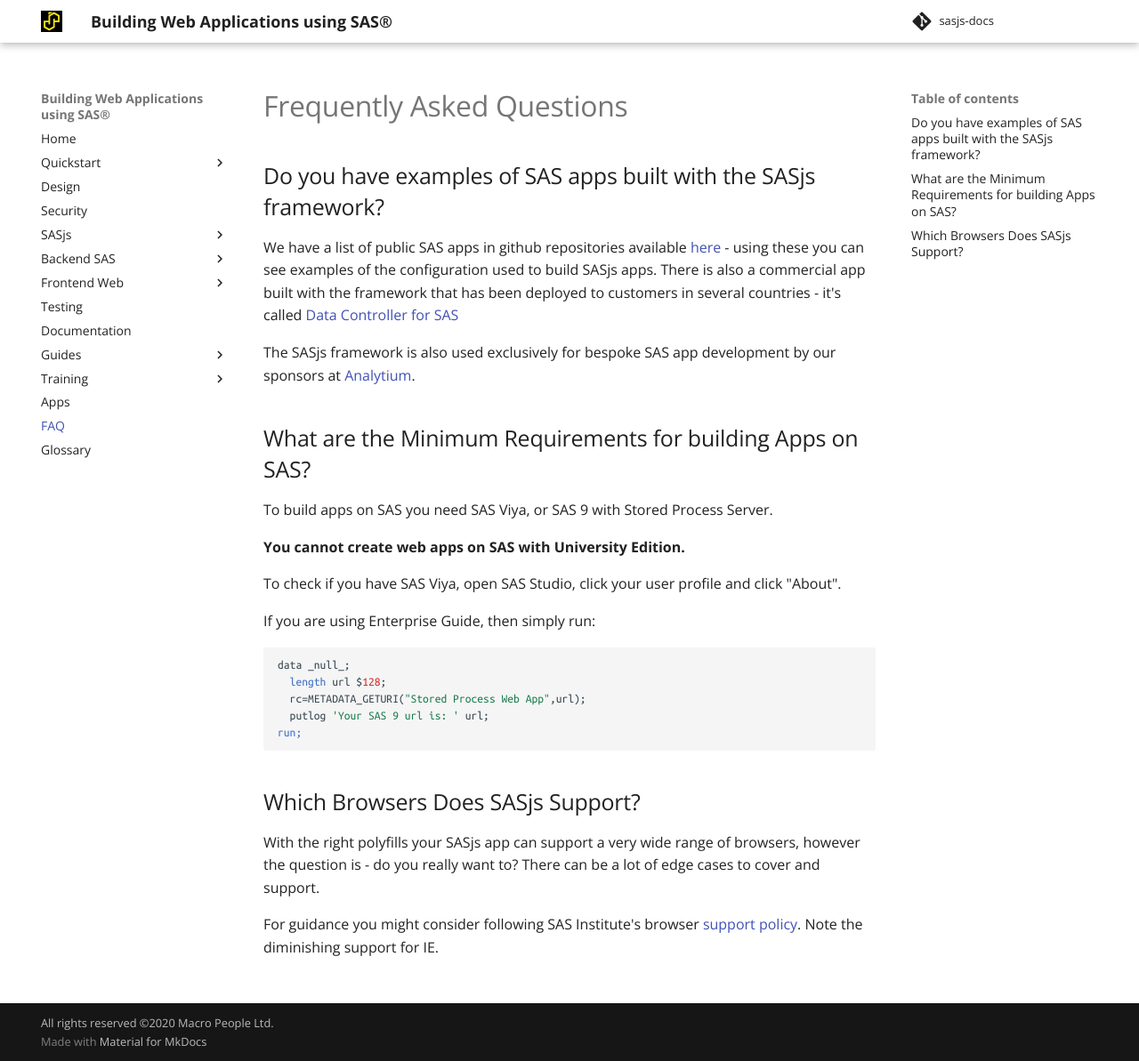
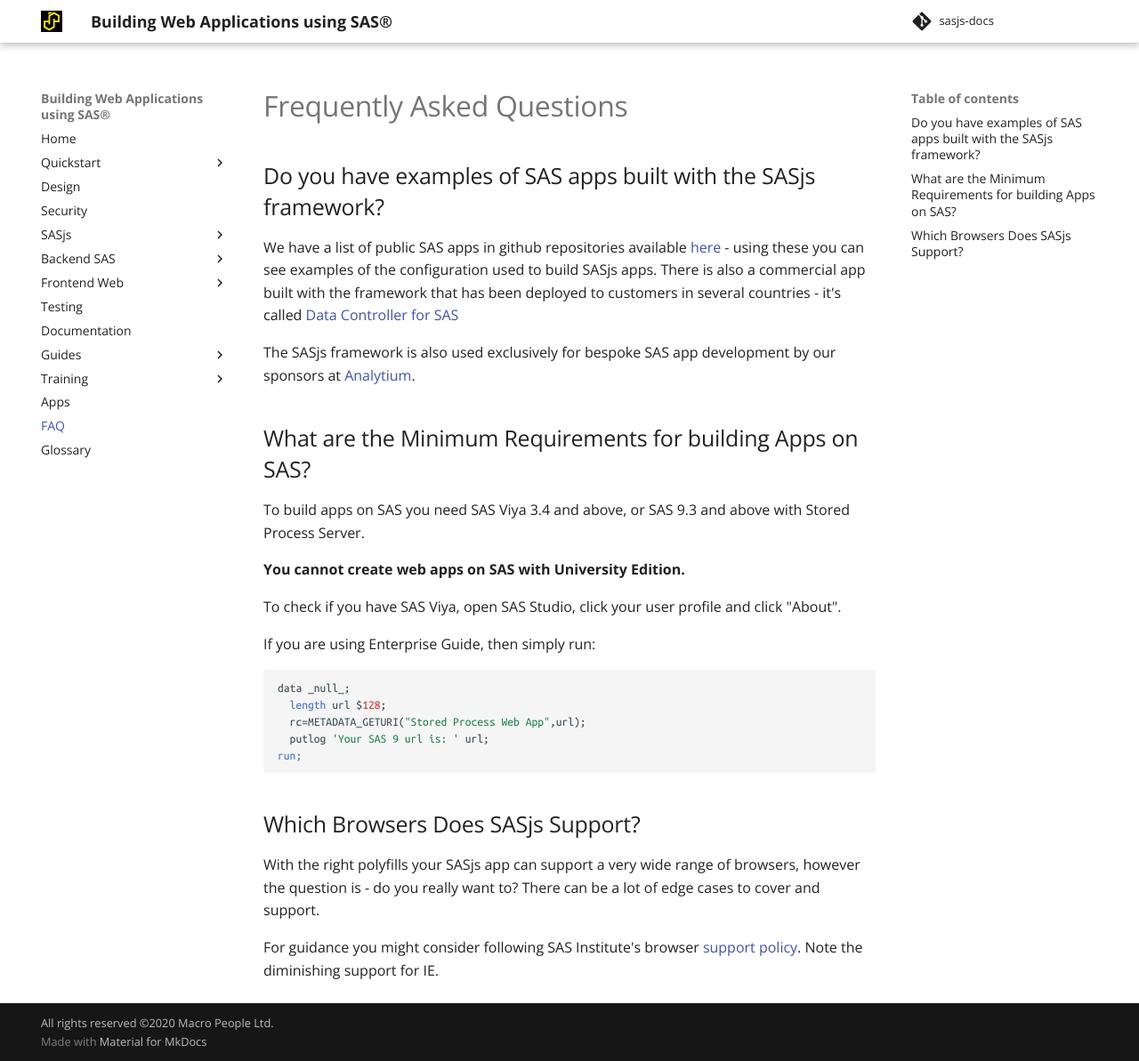
Before and after one commit to sasjs/sasjs.io, an MkDocs documentation site: the page built from docs/faq.md, in a window 1280 px wide and 1193 px high. Shown: the whole window at 89% size. Built offline with MkDocs 1.6.1 and Material for MkDocs 9.7.7, drawn with Linux system fonts in a browser that asks for light colours.

Commit message:
fix: versioning@

```diff
--- a/docs/faq.md
+++ b/docs/faq.md
@@ -18,7 +18,7 @@
 What are the Minimum Requirements for building Apps on SAS?
 ---------------------
 
-To build apps on SAS you need SAS Viya, or SAS 9 with Stored Process Server.
+To build apps on SAS you need SAS Viya 3.4 and above, or SAS 9.3 and above with Stored Process Server.
 
 **You cannot create web apps on SAS with University Edition.**
 
@@ -52,7 +52,7 @@
         "name": "What are the Minimum Requirements for building Apps on SAS?",
         "acceptedAnswer": {
           "@type": "Answer",
-          "text": "<p>To build apps on SAS you need SAS Viya, or SAS 9 with Stored Process Server.</p><p><b>You cannot create web apps on SAS with University Edition.</b></p><p>To check if you have SAS Viya, open SAS Studio, click your user profile and click 'About'. </p><p><a href=https://sasjs.io/faq/#minimum-requirements> Click here </a> for more information</p>"
+          "text": "<p>To build apps on SAS you need SAS Viya 3.4 and above, or SAS 9.3 and above with Stored Process Server.</p><p><b>You cannot create web apps on SAS with University Edition.</b></p><p>To check if you have SAS Viya, open SAS Studio, click your user profile and click 'About'. </p><p><a href=https://sasjs.io/faq/#minimum-requirements> Click here </a> for more information</p>"
         }
       }, {
         "@type": "Question",
```
Also changed, not shown: docs/windows.md (+1 -0 lines).
